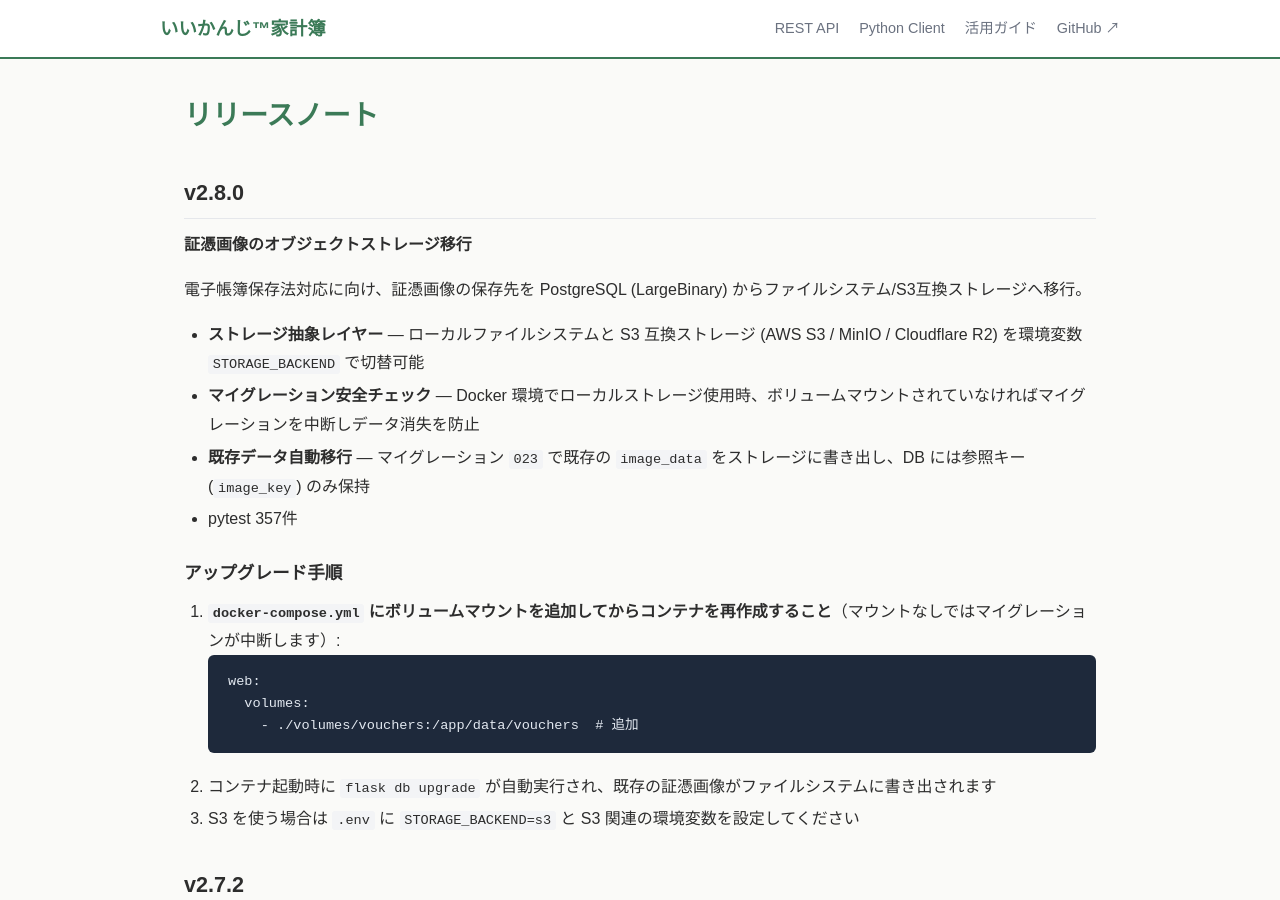
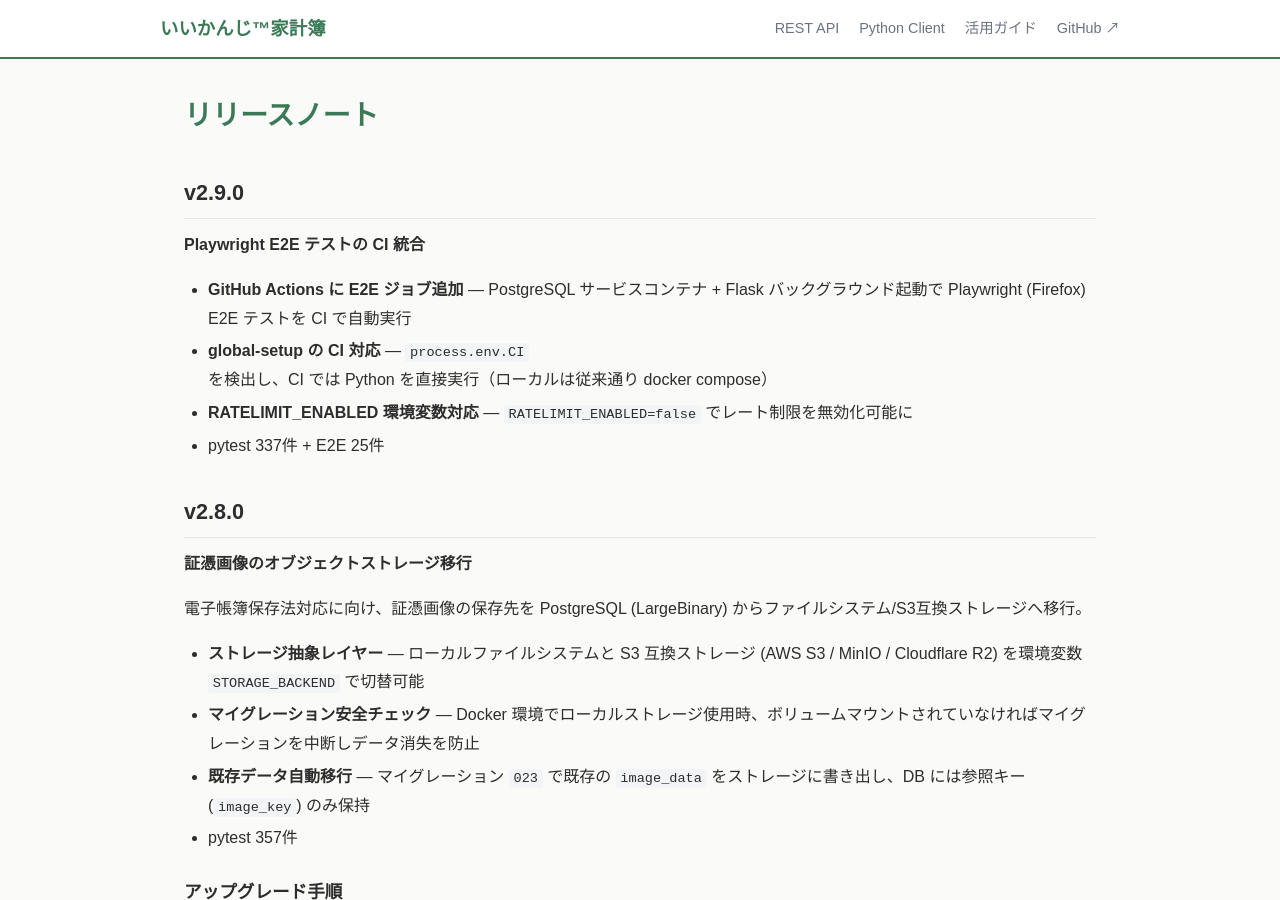
Before and after one commit to nananek/iikanji-kakeibo, a Jekyll site: the page built from docs/releases.md, in a window 1280 px wide and 900 px high. Built offline with Jekyll 4.4.1, drawn with Linux system fonts in a browser that asks for light colours.

Commit message:
ci: Playwright E2E テストを GitHub Actions に追加
- e2e ジョブ追加（PostgreSQL サービス + Flask バックグラウンド起動 + Playwright Firefox）
- global-setup.ts を CI 対応（process.env.CI で docker compose / 直接 Python を切替）
- RATELIMIT_ENABLED を環境変数で制御可能に

Co-Authored-By: Claude Opus 4.6 <noreply@anthropic.com>

```diff
--- a/app/config.py
+++ b/app/config.py
@@ -26,6 +26,9 @@ class Config:
     WEBAUTHN_RP_NAME = os.environ.get("WEBAUTHN_RP_NAME", "いいかんじ™家計簿")
     WEBAUTHN_ORIGIN = os.environ.get("WEBAUTHN_ORIGIN", "http://localhost:5001")
 
+    # レート制限
+    RATELIMIT_ENABLED = os.environ.get("RATELIMIT_ENABLED", "true").lower() != "false"
+
     # 証憑画像ストレージ
     STORAGE_BACKEND = os.environ.get("STORAGE_BACKEND", "local")  # "local" or "s3"
     STORAGE_LOCAL_DIR = os.environ.get("STORAGE_LOCAL_DIR", "/app/data/vouchers")
--- a/docs/releases.md
+++ b/docs/releases.md
@@ -4,6 +4,15 @@ title: リリースノート
 ---
 
 # リリースノート
+
+## v2.9.0
+
+**Playwright E2E テストの CI 統合**
+
+- **GitHub Actions に E2E ジョブ追加** — PostgreSQL サービスコンテナ + Flask バックグラウンド起動で Playwright (Firefox) E2E テストを CI で自動実行
+- **global-setup の CI 対応** — `process.env.CI` を検出し、CI では Python を直接実行（ローカルは従来通り docker compose）
+- **RATELIMIT_ENABLED 環境変数対応** — `RATELIMIT_ENABLED=false` でレート制限を無効化可能に
+- pytest 337件 + E2E 25件
 
 ## v2.8.0
 
```
Also changed, not shown: CLAUDE.md (+2 -2 lines), tests/e2e/global-setup.ts (+14 -10 lines), .github/workflows/test.yml.
